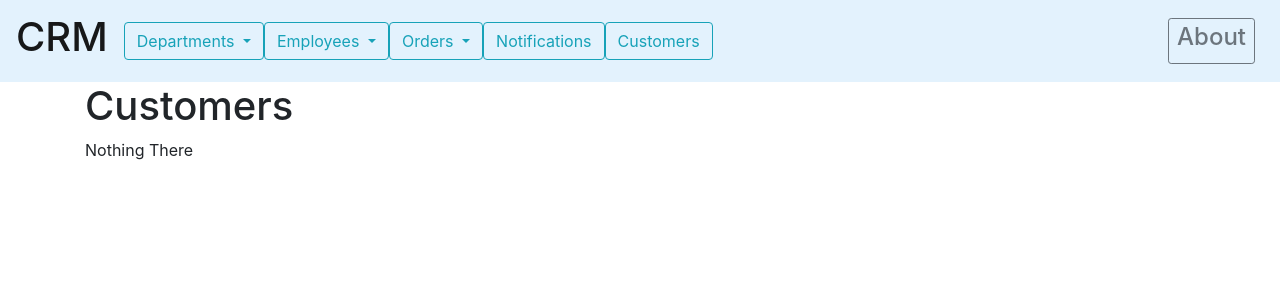
After one commit to obetsa/flask_crm_new, a Flask app: page /all_customers in a window 1280 px wide. The commit adds this page. Shown: the top 300 px of the page. Run offline with Flask 2, Linux system fonts and the light colour scheme; data that the repository does not hold is empty; some libraries are stand-ins or nearby versions.

Commit message:
customers + html

```diff
--- a/project/models.py
+++ b/project/models.py
@@ -43,7 +43,6 @@ class NotificationTasks(db.Model):
     name = db.Column(db.Integer)
     order_id = db.Column(db.Integer, db.ForeignKey('orders.order_id'), nullable=False)
     customer_id = db.Column(db.Integer, db.ForeignKey('customers.customer_id'), nullable=False)
-    # order = db.relationship('Orders', backref=db.backref('order', lazy='dynamic'))
 
     def __repr__(self):
         return '<NotificationTasks %r>' % self.n_task_id
@@ -58,7 +57,6 @@ class Customers(db.Model):
     email = db.Column(db.String(20))
     chat_id = db.Column(db.Integer)
     is_subscribed = db.Column(db.Boolean, default=False)
-    # task = db.relationship('NotificationTasks', backref=db.backref('task', lazy='dynamic'))
 
     def __repr__(self):
         return '<Customers %r>' % self.customer_id
--- a/project/routes.py
+++ b/project/routes.py
@@ -1,6 +1,6 @@
 from project import app, db
 from flask import render_template, url_for, request, redirect
-from project.models import Departments, Employees, Orders, NotificationTasks
+from project.models import Departments, Employees, Orders, NotificationTasks, Customers
 
 
 @app.route('/')
@@ -188,6 +188,12 @@ def all_notifications():
     return render_template('notifications.html', notifications=notifications)
 
 
+@app.route('/all_customers')
+def all_customers():
+    customers = Customers.query.order_by(Customers.c_name).all()
+    return render_template('customers.html', customers=customers)
+
+
 @app.route('/about')
 def about():
     return render_template("about.html")
--- a/project/templates/base.html
+++ b/project/templates/base.html
@@ -47,6 +47,7 @@
                     </ul>
                 </div>
                 <a type="button" class="btn btn-outline-info" href="/all_notifications">Notifications</a>
+                <a type="button" class="btn btn-outline-info" href="/all_customers">Customers</a>
             <div style="position: absolute; right: 25px;" class="collapse navbar-collapse" id="navbarNav">
                 <ul class="navbar-nav">
                     <li class="nav-item active">
--- /dev/null
+++ b/project/templates/customers.html
@@ -0,0 +1,27 @@
+{% extends 'base.html' %}
+
+
+{% block title %}
+Customers
+{% endblock %}
+
+
+{% block body %}
+    <h1>Customers</h1>
+{% if customers|length > 0 %}
+{% for cus in customers %}
+    <div class="alert alert-info">
+      <h2>{{ cus.c_name }}</h2>
+      <p>{{ cus.password }}</p>
+      <p>{{ cus.phone }}</p>
+      <p>{{ cus.email }}</p>
+      <p>{{ cus.created_dt }}</p>
+<!--      <a href="/customers/{{ cus.customer_id }}" class="btn btn-warning">Info</a>-->
+    </div>
+
+{% endfor %}
+{% else %}
+    <p>Nothing There</p>
+{% endif %}
+
+{% endblock %}
```
